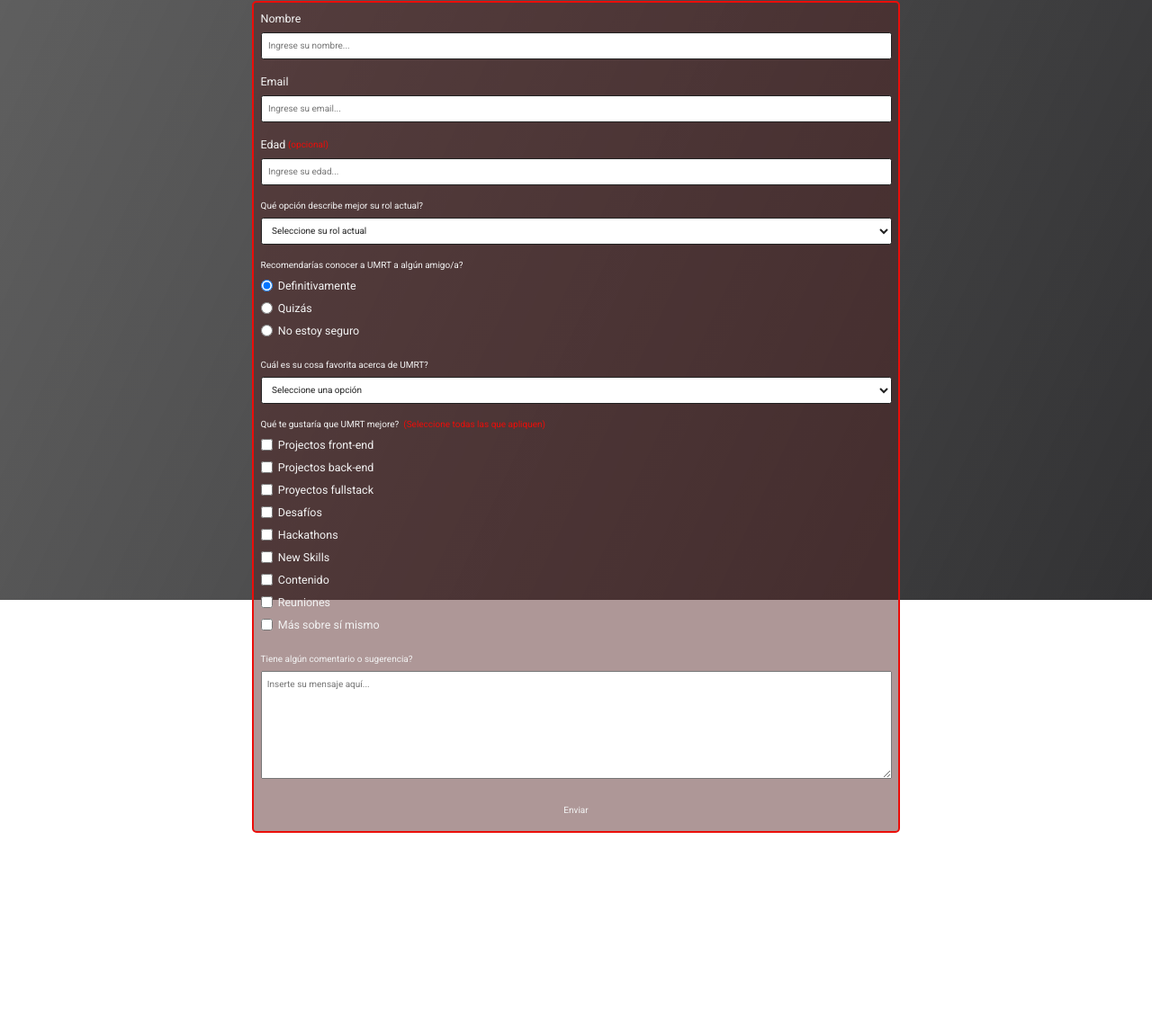
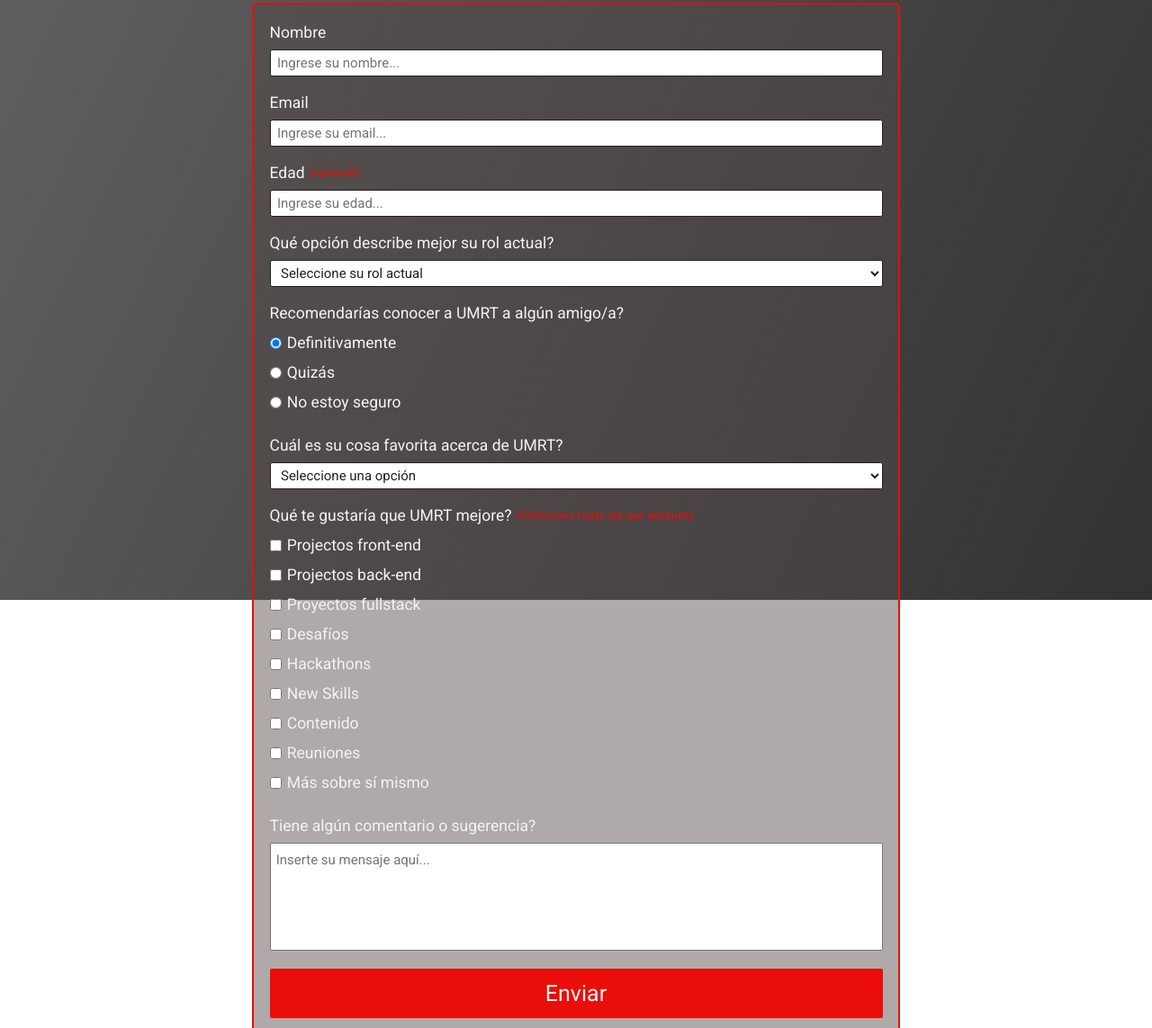
Before and after one commit to Joaquinnicolasrossi/fcc-projects-web, a plain HTML site: page fcc-form/index.html in a window 1280 px wide. Shown: the part 133-1276 px from the top of the page at 90% size. Before the commit the page ends 1059 px from the top, so only its background shows below. Drawn offline with Linux system fonts and the light colour scheme.

Commit message:
Nuevos cambios al CSS del proyecto

```diff
--- a/fcc-form/master.css
+++ b/fcc-form/master.css
@@ -8,7 +8,7 @@
 
 :root {
     --color-white: #f3f3f3;
-    --color-red: rgba(82, 33, 33, 0.467);
+    --color-red: rgba(84, 71, 71, 0.467);
     --color-accent: #EB0D09;
     font-size: 10px;
   }
@@ -83,17 +83,23 @@ body::before {
   font-weight: 500;
   font-style: italic;
   text-shadow: 1px 1px 1px rgba(0, 0, 0, 0.6);
-      font-size: 1.5rem;
+  font-size: 1.6rem;
+  text-align: center;
 }
 
+.clue {
+  margin-left: 0.5rem;
+  font-size: 1.25rem;
+  color: var(--color-accent);
+}
 .text-center {
       text-align: center;
   }
 
-  label {
+  label, div > p {
     display: flex;
     align-items: center;
-    font-size: 1.25rem;
+    font-size: 1.75rem;
     margin-bottom: 0.5rem;
   }
 
@@ -103,32 +109,28 @@ select,
 textarea {
   margin: 0;
   font-family: inherit;
-  font-size: inherit;
+  font-size: 1.5rem;
   line-height: inherit;
 }
 
 button {
     border: none;
+    font-size: 2.5rem;
   }
 
   form {
     background: var(--color-red);
-    padding: 2.5rem 1rem;
+    padding: 2rem 1rem;
     border-radius: 0.5rem;
     border: 2px solid var(--color-accent);
   }
 
   @media (min-width: 480px) {
     form {
-      padding: 0rem;
+      padding: 1rem;
     }
   }
 
-  .clue {
-    margin-left: 0.25rem;
-    font-size: 1rem;
-    color: var(--color-accent);
-  }
 
   .form-group {
     margin: 0 auto 0 auto;
@@ -147,7 +149,7 @@ button {
     transition: all ease-in-out 0.2s;
   }
 
-  .form-control:focus {
+  .form-control:focus, .input-textarea:focus {
     border-color: var(--color-accent);
     outline: none;
     box-shadow: 0 0 0 2px var(--color-accent);
@@ -161,18 +163,23 @@ button {
     min-width: 1.25rem;
   }
 
+  .input-radio:focus,
+  .input-checkbox:checked {
+    color: var(--color-accent);
+  }
+
   .input-textarea {
     min-height: 120px;
     width: 100%;
     padding: 0.625rem;
-    resize: vertical;
+    resize: none;
   }
 
   .submit-button {
     display: block;
     width: 100%;
     padding: 0.75rem;
-    background: var(--color-green);
+    background: var(--color-accent);
     color: inherit;
     border-radius: 2px;
     cursor: pointer;
```
Lines whose indentation alone changed are shown as unchanged.
